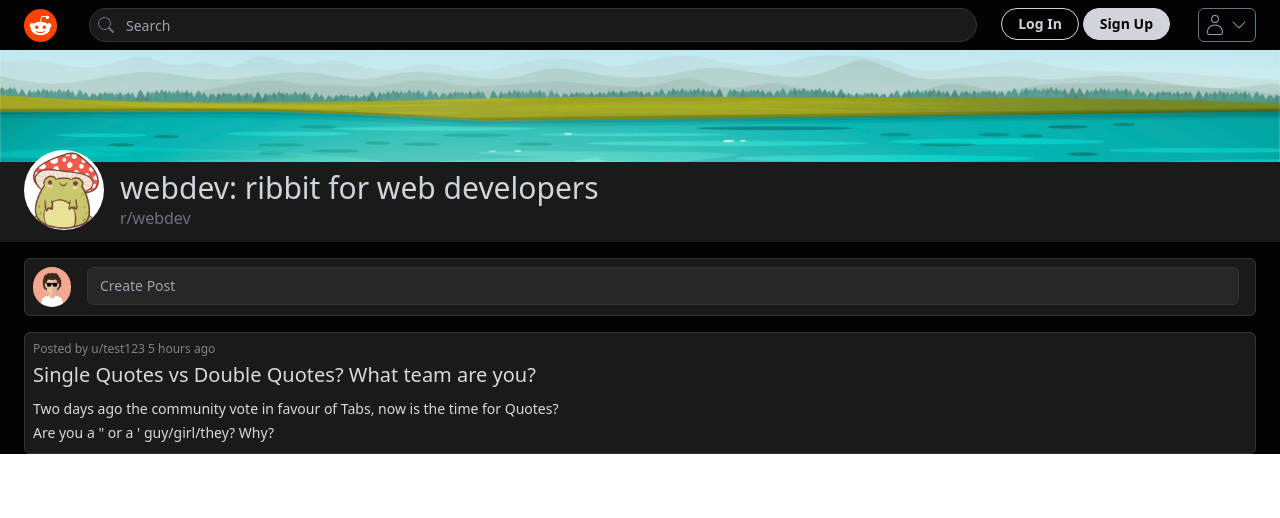
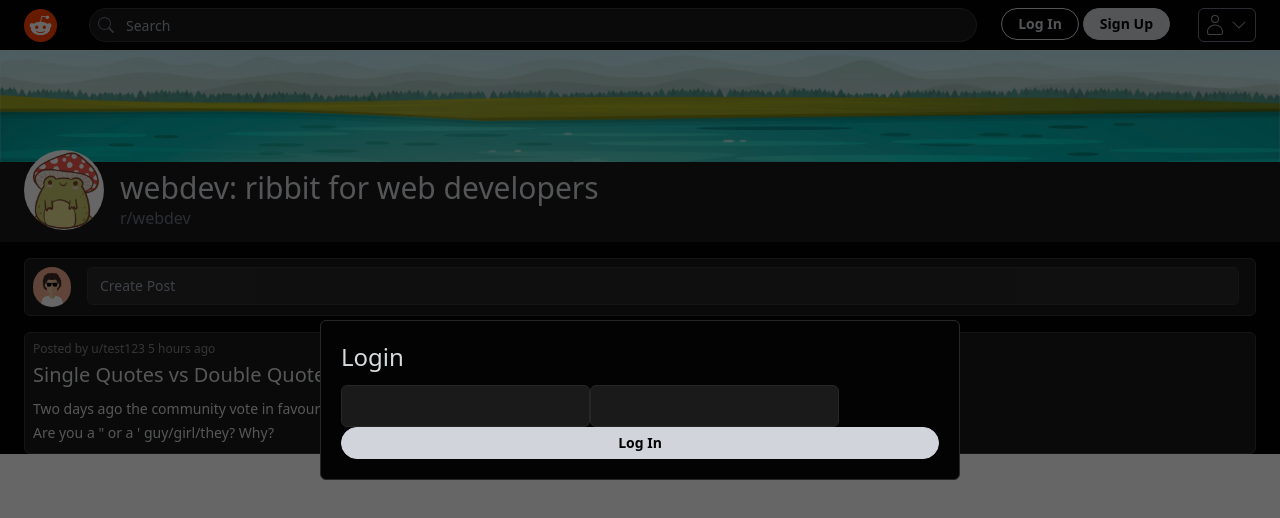
Before and after one commit to Lizette-Dimalanta/Ribbit, a React (Vite) app: page / in a window 1280 px wide. Shown: the top 518 px of the page. Built offline with nearby package versions, Linux system fonts and the light colour scheme.

Commit message:
Added Input, added login

```diff
--- a/src/App.jsx
+++ b/src/App.jsx
@@ -4,6 +4,7 @@
 import BoardHeader from './components/BoardHeader'
 import Avatar from './images/Avatar.png'
 import NewPost from './components/NewPost'
+import AuthModal from './components/AuthModal'
 
 function App() {
   const [count, setCount] = useState(0)
@@ -11,6 +12,7 @@
   return (
     <>
       <Header />
+      <AuthModal />
       <BoardHeader />
       <NewPost />
 
--- a/src/components/AuthModal.jsx
+++ b/src/components/AuthModal.jsx
@@ -1,8 +1,21 @@
 import React from 'react'
+import Input from './Input'
+import Button from './Button'
 
 const AuthModal = () => {
   return (
-    <div>AuthModal</div>
+    <div className="w-screen h-screen fixed top-0 left-0 z-20 flex" style={{backgroundColor:'rgba(0,0,0,.6)'}}>
+      <div className="w-1/2 border border-reddit_dark-brightest bg-reddit_dark p-5 text-reddit_text self-center mx-auto rounded-md">
+        <h1 className="text-2xl mb-3">
+          Login
+        </h1>
+        <Input type="text" className="mb-2" />
+        <Input type="password" className="mb-2" />
+        <Button className="w-full">
+          Log In
+        </Button>
+      </div>
+    </div>
   )
 }
 
--- /dev/null
+++ b/src/components/Input.jsx
@@ -0,0 +1,9 @@
+import React from 'react'
+
+const Input = (props) => {
+  return (
+    <input {...props} className={"bg-reddit_dark-brighter text-reddit_text p-2 border border-reddit_dark-brightest rounded-md block" + props.className} />
+  )
+}
+
+export default Input
```
